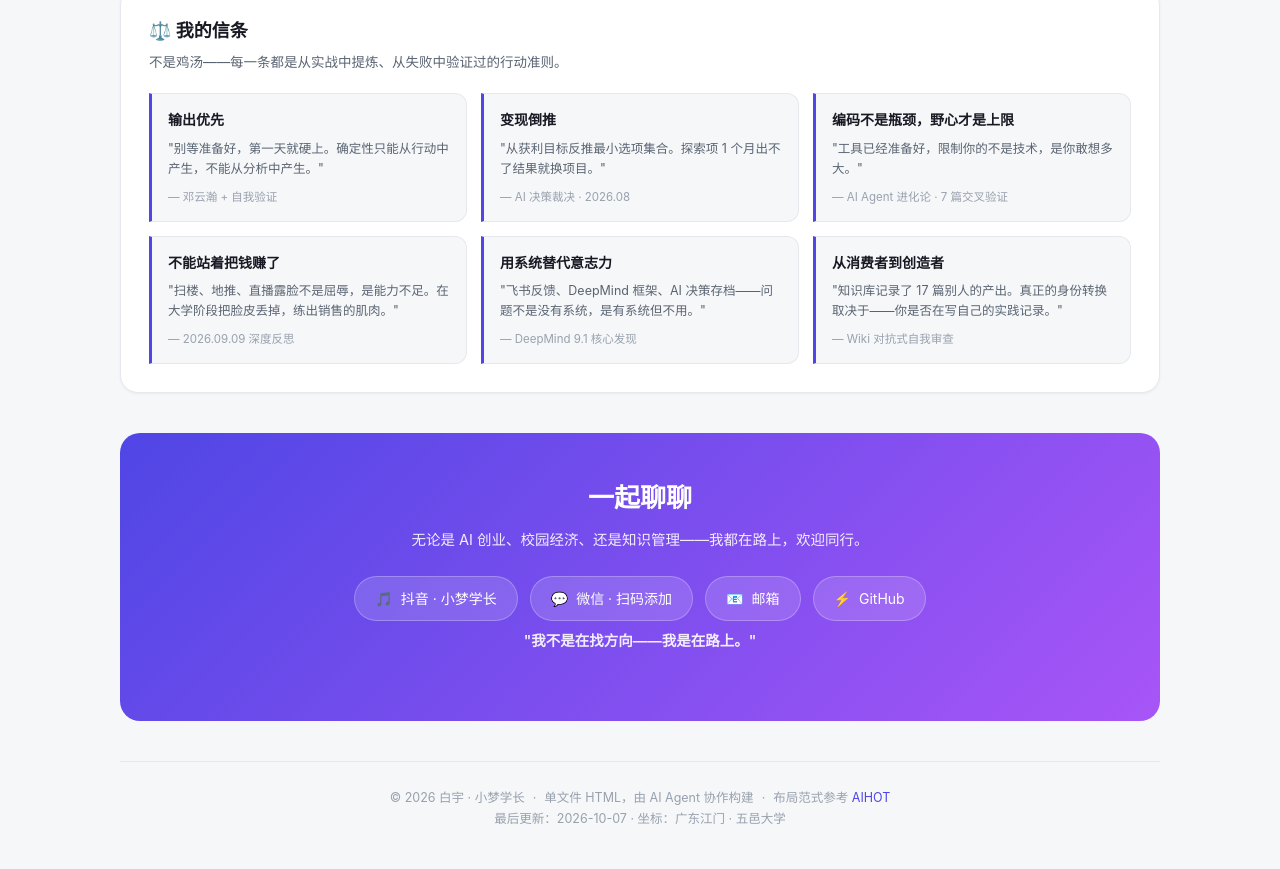
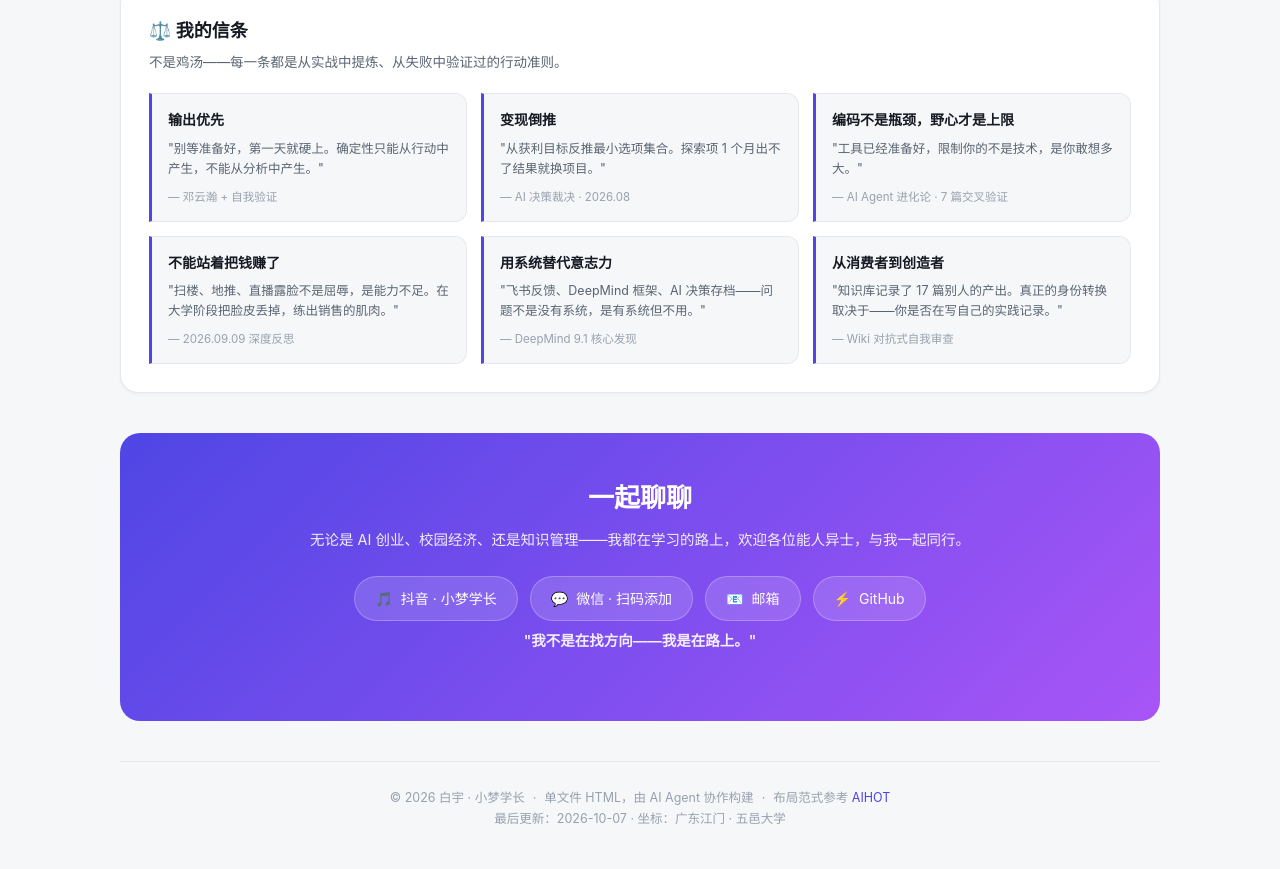
Before and after one commit to wuhua080011lh-coder/wuhua080011lh-coder.github.io, a plain HTML site: page index.html in a window 1280 px wide. Shown: the part 4359-5228 px from the top of the page. Drawn offline with Linux system fonts and the light colour scheme.

Commit message:
copy: contact section wording update

```diff
--- a/index.html
+++ b/index.html
@@ -504,7 +504,7 @@ button { font-family: inherit; cursor: pointer; }
   <!-- 联系 -->
   <section class="contact-card reveal" id="contact">
     <h2>一起聊聊</h2>
-    <p>无论是 AI 创业、校园经济、还是知识管理——我都在路上，欢迎同行。</p>
+    <p>无论是 AI 创业、校园经济、还是知识管理——我都在学习的路上，欢迎各位能人异士，与我一起同行。</p>
     <div class="contact-links">
       <a class="contact-link" data-douyin href="https://www.douyin.com/user/MS4wLjABAAAACaR08vuOa870HnmMksHWmcIvVrXqoE-eGTvyzzhF9VIkxA0t9FUFF7ezalX5WtHg"><span>🎵</span>抖音 · 小梦学长</a>
       <button class="contact-link wx-open"><span>💬</span>微信 · 扫码添加</button>
```
